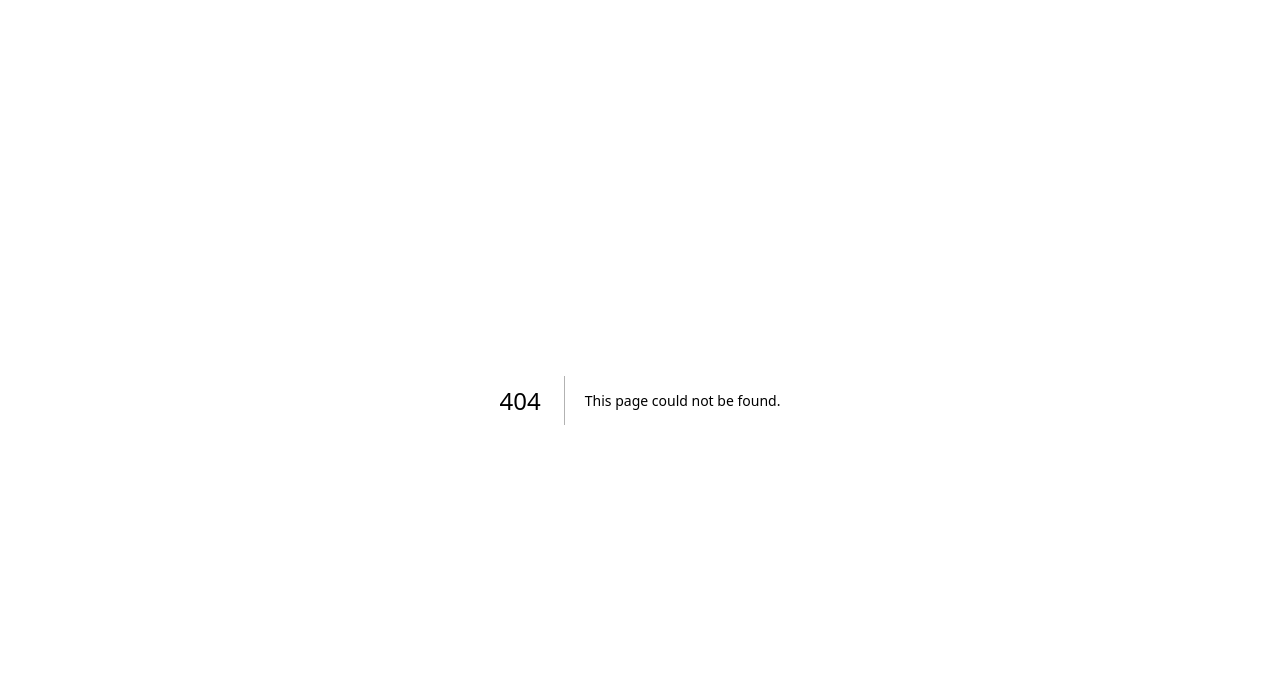
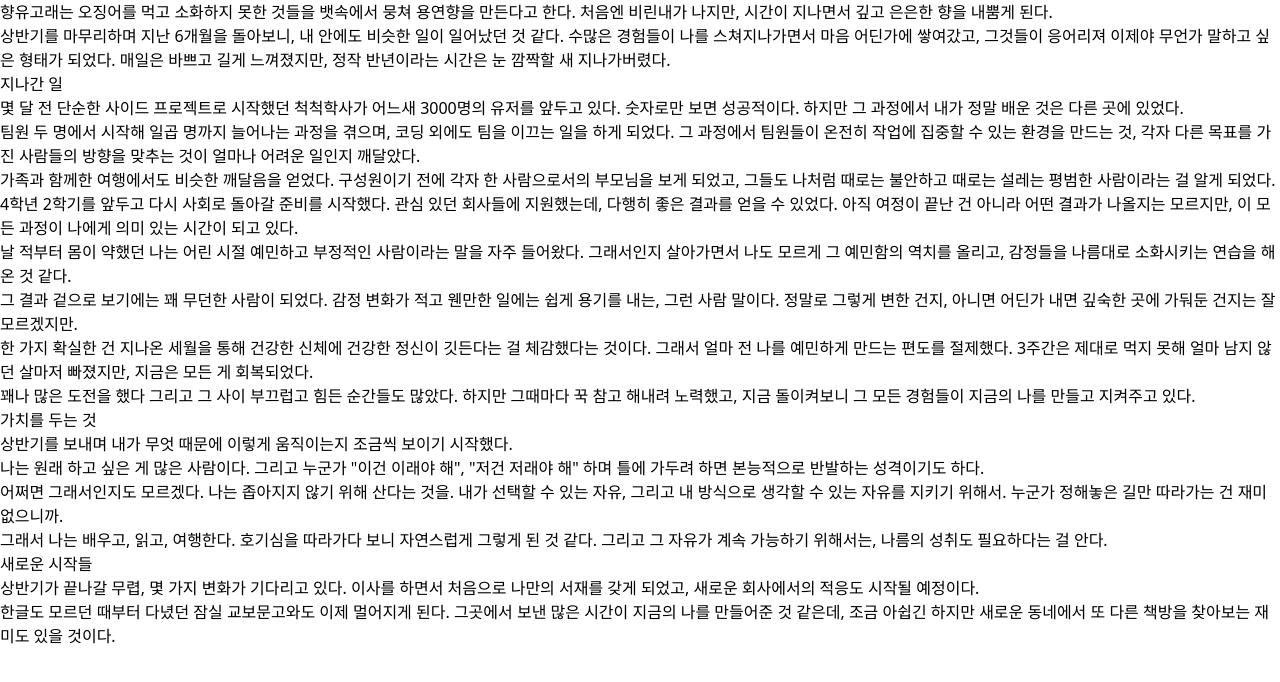
Before and after one commit to gyumong/gyugyublog, a Next.js app: page /daily/review-2025 in a window 1280 px wide. Before the commit this address had no page. Shown: the top 682 px of the page. Built offline with nearby package versions, Linux system fonts and the light colour scheme.

Commit message:
feat: 2025 상반기 회고

```diff
--- /dev/null
+++ b/pages/daily/review-2025.mdx
@@ -0,0 +1,75 @@
+---
+title: "2025년 상반기를 마치며"
+date: "2025-07-15"
+description: ""
+---
+
+향유고래는 오징어를 먹고 소화하지 못한 것들을 뱃속에서 뭉쳐 용연향을 만든다고 한다.
+처음엔 비린내가 나지만, 시간이 지나면서 깊고 은은한 향을 내뿜게 된다.
+
+상반기를 마무리하며 지난 6개월을 돌아보니,
+내 안에도 비슷한 일이 일어났던 것 같다.
+수많은 경험들이 나를 스쳐지나가면서 마음 어딘가에 쌓여갔고,
+그것들이 응어리져 이제야 무언가 말하고 싶은 형태가 되었다.
+매일은 바쁘고 길게 느껴졌지만, 정작 반년이라는 시간은 눈 깜짝할 새 지나가버렸다.
+
+### 지나간 일
+
+몇 달 전 단순한 사이드 프로젝트로 시작했던 척척학사가 어느새 3000명의 유저를 앞두고 있다.
+숫자로만 보면 성공적이다. 하지만 그 과정에서 내가 정말 배운 것은 다른 곳에 있었다.
+
+팀원 두 명에서 시작해 일곱 명까지 늘어나는 과정을 겪으며,
+코딩 외에도 팀을 이끄는 일을 하게 되었다.
+그 과정에서 팀원들이 온전히 작업에 집중할 수 있는 환경을 만드는 것,
+각자 다른 목표를 가진 사람들의 방향을 맞추는 것이 얼마나 어려운 일인지 깨달았다.
+
+가족과 함께한 여행에서도 비슷한 깨달음을 얻었다.
+구성원이기 전에 각자 한 사람으로서의 부모님을 보게 되었고,
+그들도 나처럼 때로는 불안하고 때로는 설레는 평범한 사람이라는 걸 알게 되었다.
+
+4학년 2학기를 앞두고 다시 사회로 돌아갈 준비를 시작했다.
+관심 있던 회사들에 지원했는데, 다행히 좋은 결과를 얻을 수 있었다.
+아직 여정이 끝난 건 아니라 어떤 결과가 나올지는 모르지만, 이 모든 과정이 나에게 의미 있는 시간이 되고 있다.
+
+날 적부터 몸이 약했던 나는 어린 시절 예민하고 부정적인 사람이라는 말을 자주 들어왔다.
+그래서인지 살아가면서 나도 모르게 그 예민함의 역치를 올리고,
+감정들을 나름대로 소화시키는 연습을 해온 것 같다.
+
+그 결과 겉으로 보기에는 꽤 무던한 사람이 되었다.
+감정 변화가 적고 웬만한 일에는 쉽게 용기를 내는, 그런 사람 말이다.
+정말로 그렇게 변한 건지, 아니면 어딘가 내면 깊숙한 곳에 가둬둔 건지는 잘 모르겠지만.
+
+한 가지 확실한 건 지나온 세월을 통해 건강한 신체에 건강한 정신이 깃든다는 걸 체감했다는 것이다.
+그래서 얼마 전 나를 예민하게 만드는 편도를 절제했다.
+3주간은 제대로 먹지 못해 얼마 남지 않던 살마저 빠졌지만,
+지금은 모든 게 회복되었다.
+
+꽤나 많은 도전을 했다 그리고 그 사이 부끄럽고 힘든 순간들도 많았다.
+하지만 그때마다 꾹 참고 해내려 노력했고,
+지금 돌이켜보니 그 모든 경험들이 지금의 나를 만들고 지켜주고 있다.
+
+### 가치를 두는 것
+
+상반기를 보내며 내가 무엇 때문에 이렇게 움직이는지 조금씩 보이기 시작했다.
+
+나는 원래 하고 싶은 게 많은 사람이다.
+그리고 누군가 "이건 이래야 해", "저건 저래야 해" 하며 틀에 가두려 하면
+본능적으로 반발하는 성격이기도 하다.
+
+어쩌면 그래서인지도 모르겠다. 나는 좁아지지 않기 위해 산다는 것을.
+내가 선택할 수 있는 자유, 그리고 내 방식으로 생각할 수 있는 자유를 지키기 위해서.
+누군가 정해놓은 길만 따라가는 건 재미없으니까.
+
+그래서 나는 배우고, 읽고, 여행한다.
+호기심을 따라가다 보니 자연스럽게 그렇게 된 것 같다.
+그리고 그 자유가 계속 가능하기 위해서는, 나름의 성취도 필요하다는 걸 안다.
+
+### 새로운 시작들
+
+상반기가 끝나갈 무렵, 몇 가지 변화가 기다리고 있다.
+이사를 하면서 처음으로 나만의 서재를 갖게 되었고,
+새로운 회사에서의 적응도 시작될 예정이다.
+
+한글도 모르던 때부터 다녔던 잠실 교보문고와도 이제 멀어지게 된다.
+그곳에서 보낸 많은 시간이 지금의 나를 만들어준 것 같은데,
+조금 아쉽긴 하지만 새로운 동네에서 또 다른 책방을 찾아보는 재미도 있을 것이다.
```
